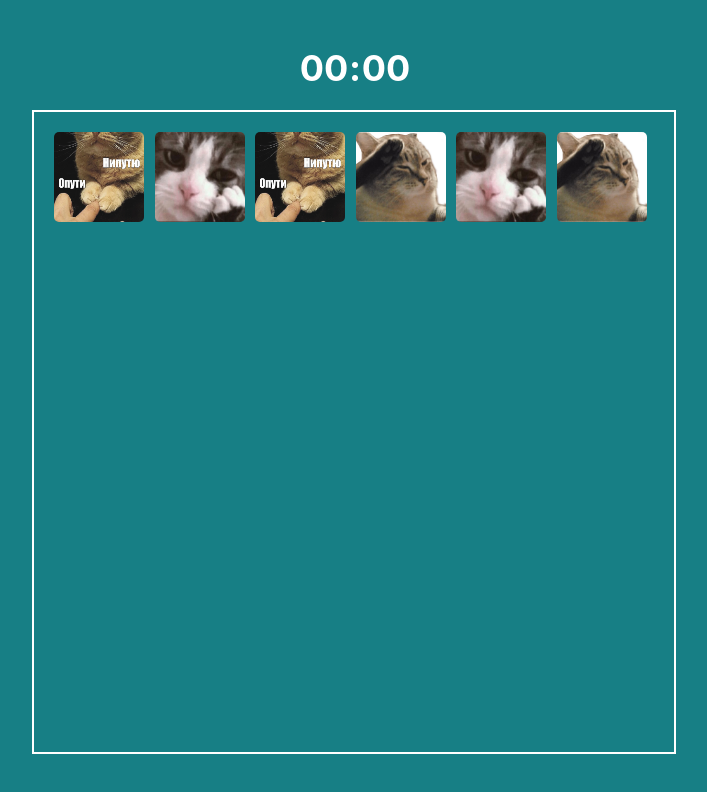
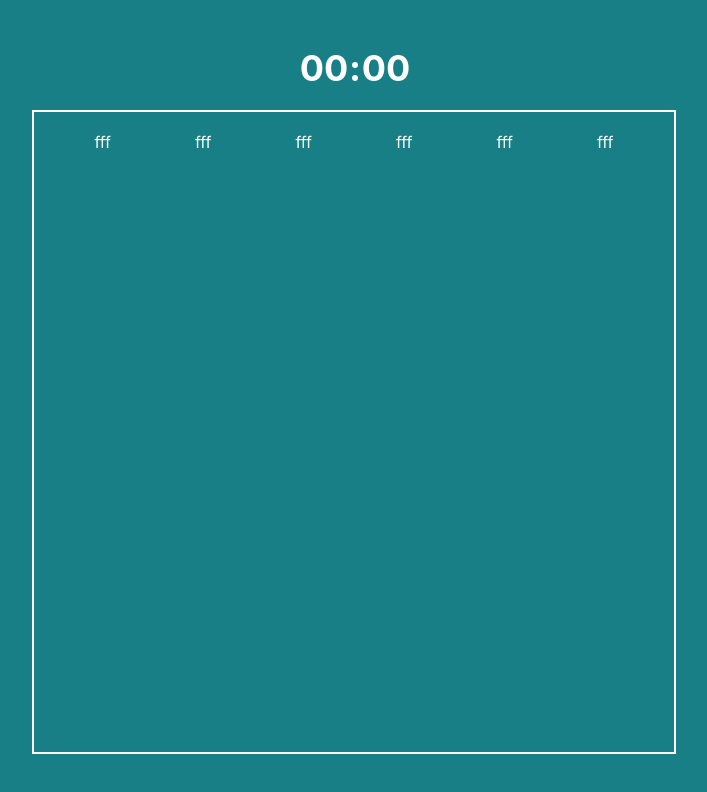
Before and after one commit to xemae/memoryCardsGame, a React (Create React App) app: page / in a window 1280 px wide. Both pictures are taken after a click on the button "start". Shown: the top 792 px of the page, without its empty margins (286-993 px from the left). Built offline with nearby package versions, Linux system fonts and the light colour scheme.

Commit message:
card show-hide

```diff
--- a/src/Cards.jsx
+++ b/src/Cards.jsx
@@ -8,33 +8,50 @@ const Cards = () => {
     const cards = useSelector(state => state.toolkit.cards)
 
     return cards.map(i => {
-            // eslint-disable-next-line react-hooks/rules-of-hooks
-            // const [cardShowed, setCardShowed] = useState(false)
 
-            function ShowHideCard(i) {
+        function showHideCard(i) {
+                // console.log(cardShowed)
+
+                // setCardShowed(!cardShowed)
+                // console.log(cardShowed)
+
+            dispatch(showCard(i))
 
                  setTimeout(
                     () => {
+                        // console.log(cardShowed)
+
                         dispatch(showCard(i))
                         // setCardShowed(!cardShowed)
+
                     },
-                    1000
+                    2000
                 )
+                // setCardShowed(!cardShowed)
+            }
+
+            if (!i.isShowed) {
+                return <div
+                    key={Math.random()}
+                    onClick={ () => showHideCard(i)}>fff</div>
             }
 
                 return <div
                     className={s.card}
                     key={Math.random()}
-                // key={i.toString()}
-                onClick={() => dispatch(showCard(i))
-                    && ShowHideCard(i)}
+                    // onClick={() => dispatch(showCard(i))
+                    //     && showHideCard(i)}
                     // style={{
-                //     transition: "all 0.3s",
-                //     backgroundColor: cardShowed ? 'white' : 'none',
+                    // transition: "all 0.3s",
+                    // backgroundColor: cardShowed ? 'white' : 'none',
+                    // visibility: cardShowed? 'visible' : 'hidden',
+                    // height: !cardShowed ? '100px' : '50px'
                     // }}
                 >
                     <img src={i.image}/>
                 </div>
+
+
         }
     )
 }
--- a/src/redux-toolkit/toolkitSlice.js
+++ b/src/redux-toolkit/toolkitSlice.js
@@ -28,6 +28,7 @@ const toolkitSlice = createSlice({
         currentCard: null,
         comparedCard: null,
         cards: [],
+        showedItems: [],
         cardsArr1: [
             {
                 id: 1,
@@ -84,11 +85,23 @@ const toolkitSlice = createSlice({
             state.cards.sort(() => Math.random()-0.5)
         },
         showCard(state, action) {
+            // console.log(action.payload)
+            let item = state.cards.find(i => i.id === action.payload.id)
 
-            state.cards.find(i => i.id === action.payload.id).isShowed =
-                !state.cards.find(i => i.id === action.payload.id).isShowed
+            item.isShowed = !item.isShowed
+            // state.cards.find(i => i.id === action.payload.id).isShowed =
+            //     !state.cards.find(i => i.id === action.payload.id).isShowed
 
-            console.log(current(state.cards))
+            state.showedItems.push(item)
+            state.showedItems[0] === state.showedItems[1]
+                ? state.cards.find(i => i.image === action.payload.image)
+                : state.showedItems.length = 0
+
+
+
+            // console.log(current(state.cards))
+
+
 
         },
     },
```
Lines whose indentation alone changed are shown as unchanged.
